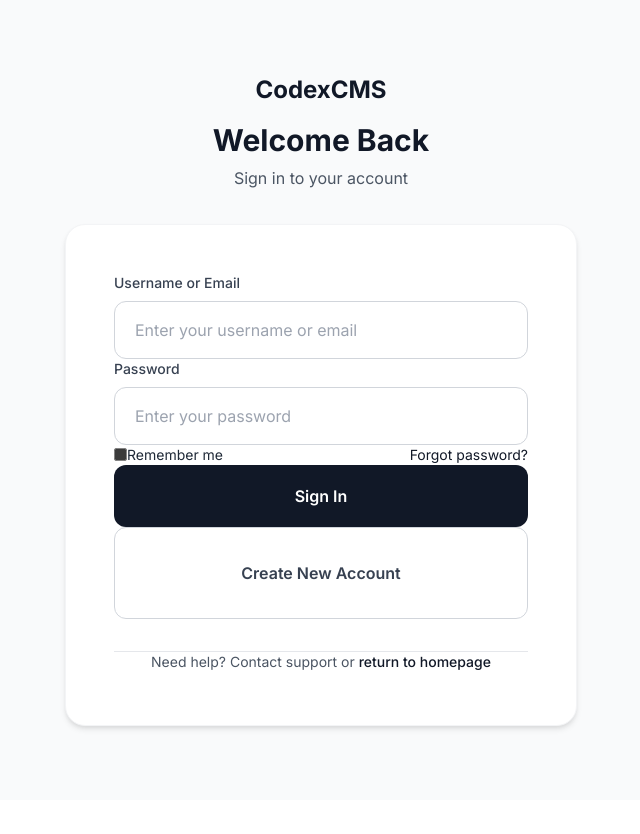
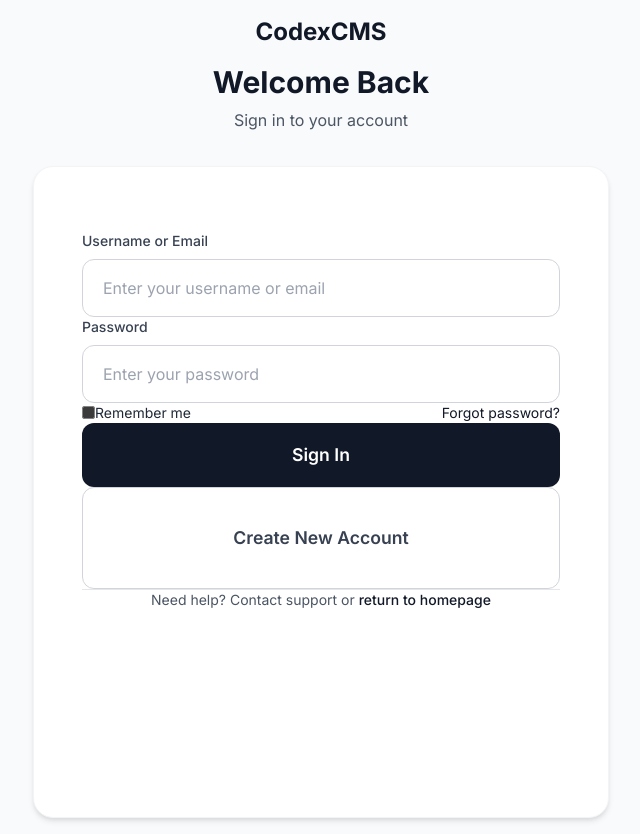
Before and after one commit to AslanEminovi/codex_website, a Next.js app in the folder codex-frontend/: page /login in a window 1280 px wide. Shown: the whole page, without its empty margins (319-959 px from the left). Before the commit the page ends 800 px from the top, so only its background shows below. Built offline with nearby package versions, Linux system fonts and the light colour scheme; no server answers.

Commit message:
fix: MASSIVE container increase - no more cut-off fields or buttons

```diff
--- a/codex-frontend/src/app/login/page.tsx
+++ b/codex-frontend/src/app/login/page.tsx
@@ -45,7 +45,7 @@ export default function LoginPage() {
 
   return (
     <div className="min-h-screen bg-gray-50 flex items-center justify-center p-4">
-      <div className="w-full max-w-lg">
+      <div className="w-full max-w-xl">
         {/* Header */}
         <div className="text-center mb-8">
           <Link href="/" className="text-2xl font-bold text-gray-900 mb-4 block">
@@ -55,14 +55,14 @@ export default function LoginPage() {
           <p className="text-gray-600">Sign in to your account</p>
         </div>
 
-        {/* Login Card - Much bigger container */}
+        {/* Login Card - MUCH BIGGER CONTAINER */}
         <div className="card">
-          <div className="card-content" style={{ minHeight: '500px', padding: '3rem' }}>
+          <div className="card-content" style={{ minHeight: '650px', padding: '4rem 3rem' }}>
 
-            <form onSubmit={handleSubmit} className="space-y-6">
+            <form onSubmit={handleSubmit} className="space-y-8">
               {/* Error Message */}
               {error && (
-                <div className="alert alert-error mb-6">
+                <div className="alert alert-error mb-8">
                   {error}
                 </div>
               )}
@@ -109,13 +109,13 @@ export default function LoginPage() {
                 </Link>
               </div>
 
-              {/* Buttons Container - Always visible */}
-              <div className="space-y-4 pt-6">
+              {/* Buttons Container - MUCH MORE SPACE */}
+              <div className="space-y-6 pt-8">
                 <button
                   type="submit"
                   className="btn btn-primary w-full"
                   disabled={loading}
-                  style={{ minHeight: '50px' }}
+                  style={{ minHeight: '60px', fontSize: '1.1rem' }}
                 >
                   {loading ? 'Signing in...' : 'Sign In'}
                 </button>
@@ -123,14 +123,14 @@ export default function LoginPage() {
                 <Link
                   href="/register"
                   className="btn btn-secondary w-full block text-center"
-                  style={{ minHeight: '50px', lineHeight: '50px' }}
+                  style={{ minHeight: '60px', lineHeight: '60px', fontSize: '1.1rem' }}
                 >
                   Create New Account
                 </Link>
               </div>
             </form>
 
-            <div className="mt-8 text-center border-t pt-6">
+            <div className="mt-12 text-center border-t pt-8">
               <p className="text-sm text-gray-600">
                 Need help? Contact support or{' '}
                 <Link href="/" className="font-medium text-gray-900 hover:text-gray-700">
--- a/codex-frontend/src/app/register/page.tsx
+++ b/codex-frontend/src/app/register/page.tsx
@@ -94,7 +94,7 @@ export default function RegisterPage() {
 
   return (
     <div className="min-h-screen bg-gray-50 flex items-center justify-center p-4">
-      <div className="w-full max-w-lg">
+      <div className="w-full max-w-xl">
         {/* Header */}
         <div className="text-center mb-8">
           <Link href="/" className="text-2xl font-bold text-gray-900 mb-4 block">
@@ -104,19 +104,19 @@ export default function RegisterPage() {
           <p className="text-gray-600">Join CodexCMS and start creating content</p>
         </div>
 
-        {/* Register Card - Much bigger container */}
+        {/* Register Card - MUCH BIGGER CONTAINER */}
         <div className="card">
-          <div className="card-content" style={{ minHeight: '600px', padding: '3rem' }}>
+          <div className="card-content" style={{ minHeight: '800px', padding: '4rem 3rem' }}>
 
-            <form onSubmit={handleSubmit} className="space-y-5">
+            <form onSubmit={handleSubmit} className="space-y-6">
               {/* Error Message */}
               {error && (
-                <div className="alert alert-error mb-6">
+                <div className="alert alert-error mb-8">
                   {error}
                 </div>
               )}
 
-              <div className="grid grid-cols-2 gap-4">
+              <div className="grid grid-cols-2 gap-6">
                 <div>
                   <label htmlFor="firstName" className="block text-sm font-medium text-gray-700 mb-2">
                     First Name
@@ -213,13 +213,13 @@ export default function RegisterPage() {
                 />
               </div>
 
-              {/* Buttons Container - Always visible */}
-              <div className="space-y-4 pt-6">
+              {/* Buttons Container - MUCH MORE SPACE */}
+              <div className="space-y-6 pt-8">
                 <button
                   type="submit"
                   className="btn btn-primary w-full"
                   disabled={loading}
-                  style={{ minHeight: '50px' }}
+                  style={{ minHeight: '60px', fontSize: '1.1rem' }}
                 >
                   {loading ? 'Creating account...' : 'Create Account'}
                 </button>
@@ -227,14 +227,14 @@ export default function RegisterPage() {
                 <Link
                   href="/login"
                   className="btn btn-secondary w-full block text-center"
-                  style={{ minHeight: '50px', lineHeight: '50px' }}
+                  style={{ minHeight: '60px', lineHeight: '60px', fontSize: '1.1rem' }}
                 >
                   Already Have an Account? Sign In
                 </Link>
               </div>
             </form>
 
-            <div className="mt-8 text-center border-t pt-6">
+            <div className="mt-12 text-center border-t pt-8">
               <p className="text-sm text-gray-600">
                 Need help? Contact support or{' '}
                 <Link href="/" className="font-medium text-gray-900 hover:text-gray-700">
```
